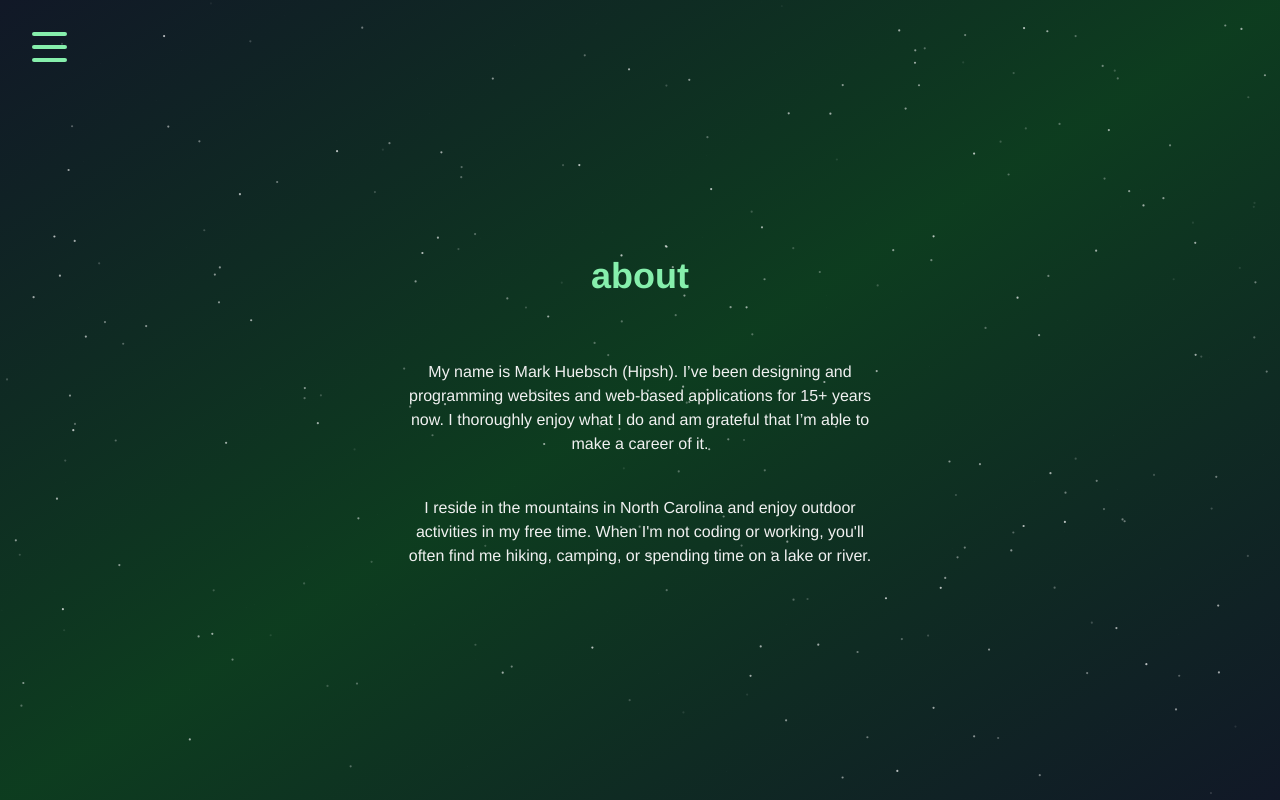
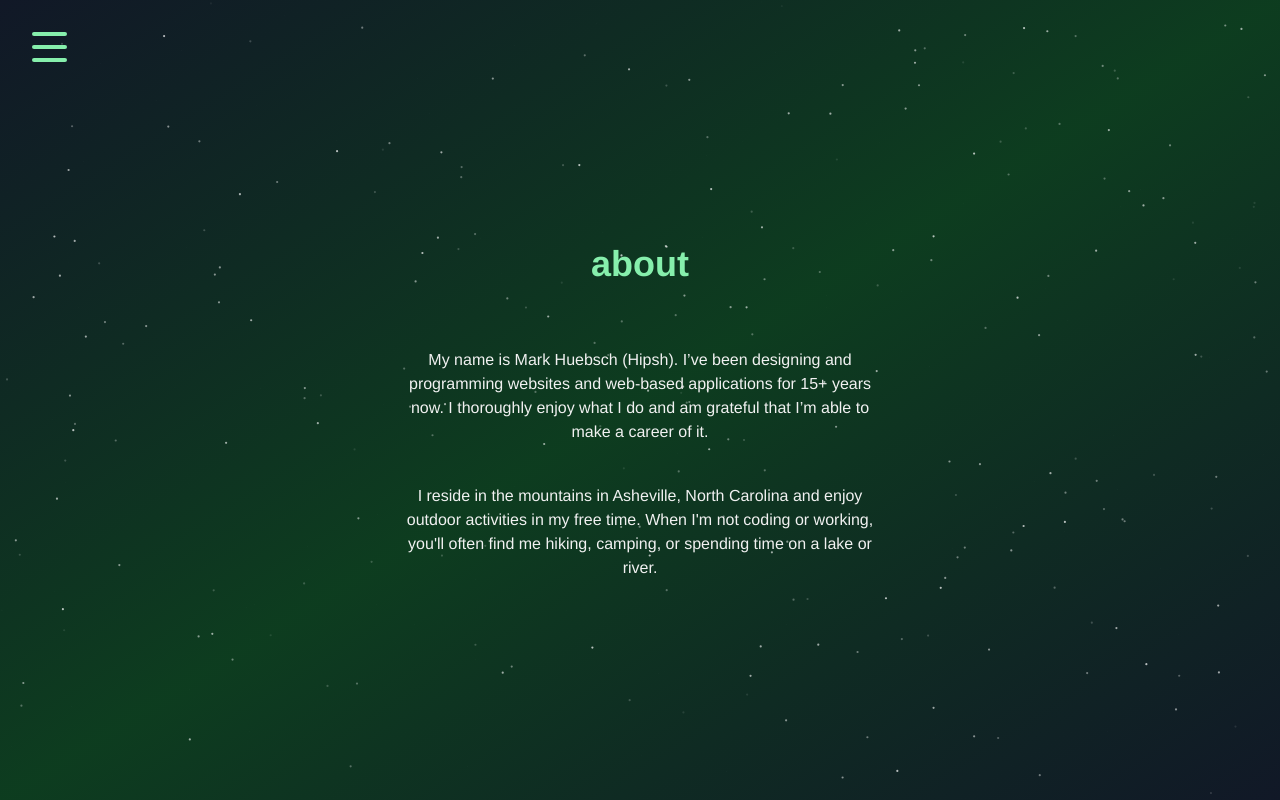
Before and after one commit to mhuebsch/myDevWebsite, a Next.js app: page /about in a window 1280 px wide. Built offline with nearby package versions, Linux system fonts and the light colour scheme.

Commit message:
update about section

```diff
--- a/app/about/page.js
+++ b/app/about/page.js
@@ -13,7 +13,7 @@ const AboutPage = () => {
             it.
           </p>
           <p className="w-full sm:w-2/5 px-8 sm:px-0 text-center py-10">
-            I reside in the mountains in North Carolina and enjoy outdoor activities in my free
+            I reside in the mountains in Asheville, North Carolina and enjoy outdoor activities in my free
             time. When I'm not coding or working, you'll often find me hiking,
             camping, or spending time on a lake or river.
           </p>
```
